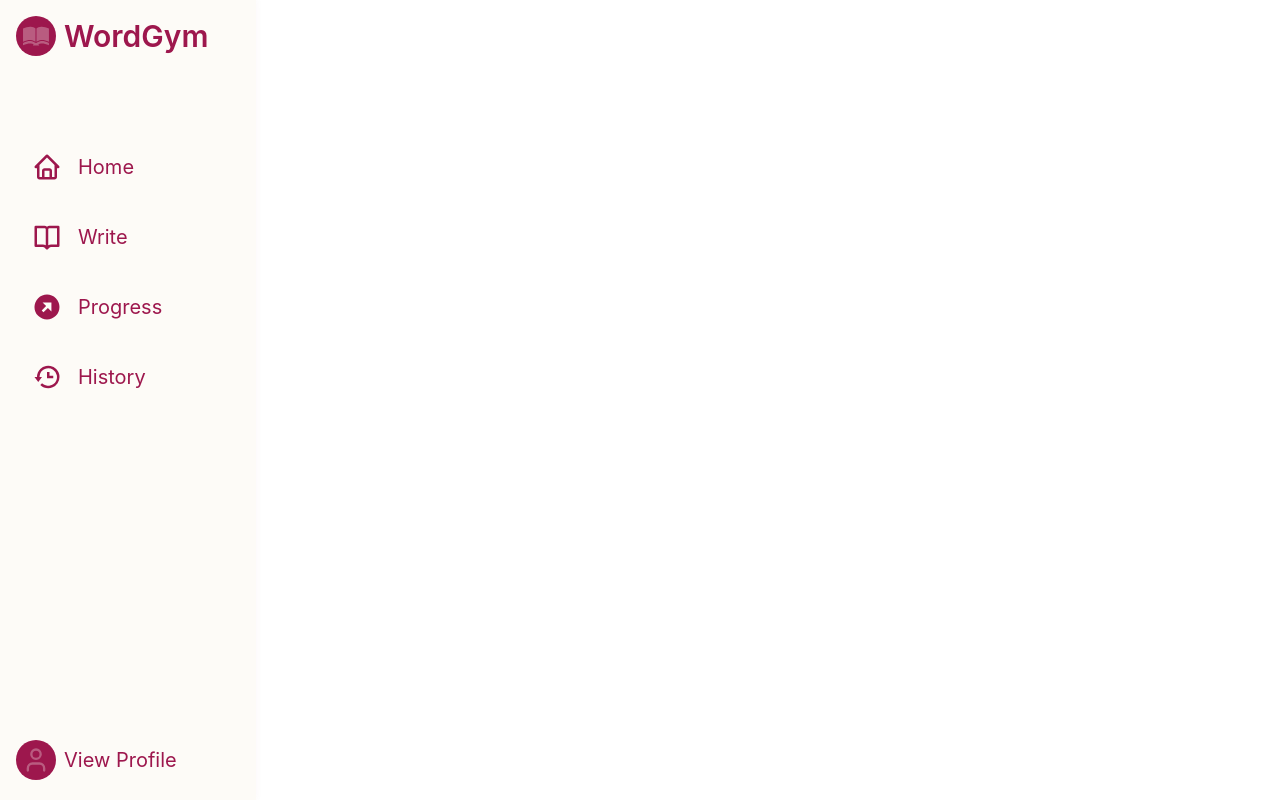
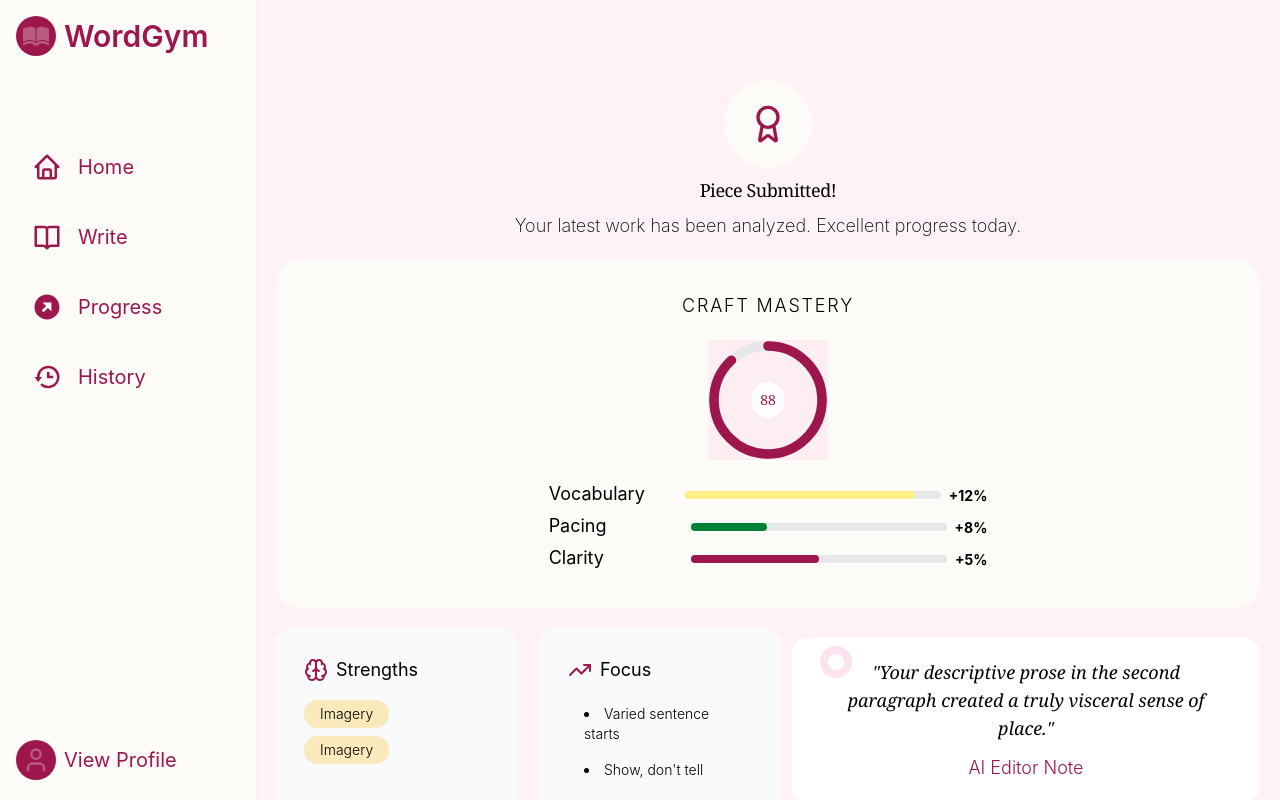
Before and after one commit to Maryam-Ibikunle/word-gym, a React (Vite) app: page /analysis in a window 1280 px wide. Built offline with nearby package versions, Linux system fonts and the light colour scheme.

Commit message:
Switched profile to analysis to correct a mistake.

```diff
--- a/src/App.jsx
+++ b/src/App.jsx
@@ -7,7 +7,7 @@ import History from './pages/History'
 import Navbar from './component/layout/Navbar'
 import Topbar from './component/layout/Topbar'
 import React from 'react'
-import Profile from './pages/Profile'
+import Analysis from './pages/Analysis'
 import Archive from './component/history/Archive'
 import Drafts from './component/history/Drafts'
 import ScrollToTop from './component/layout/ScrollToTop'
@@ -36,7 +36,7 @@ const App = () => {
               <Route path="drafts" element={<Drafts />} />
             </Route>
 
-            <Route path="/profile" element={<Profile />} />
+            <Route path="/analysis" element={<Analysis />} />
           </Routes>
         </main>
       </div>
--- a/src/pages/Profile.jsx
+++ b/src/pages/Analysis.jsx
@@ -3,7 +3,7 @@ import { Award, Brain, TrendingUp } from 'lucide-react'
 import Indicator from '../component/progress/Indicator'
 import Progressbar from '../component/ui/Progressbar'
 
-const Profile = () => {
+const Analysis = () => {
 
   const grade = "Excellent"
   const score = 88
@@ -46,6 +46,7 @@ const Profile = () => {
           </div>
         </div>
       </section>
+      <div className='flex flex-col gap-5 md:flex-row md:gap-3 items-center'>
       <section className='flex flex-row gap-6'>
         <div className='bg-gray-50 p-7 flex flex-col rounded-2xl gap-4 w-auto md:w-60'>
           <div className='inline-flex gap-2 items-center'>
@@ -81,8 +82,9 @@ const Profile = () => {
         <i className='font-serif text-center'>"Your descriptive prose in the second paragraph created a truly visceral sense of place."</i>
         <p className='font-light text-primary'>AI Editor Note</p>
       </article>
+      </div>
     </main>
   )
 }
 
-export default Profile
+export default Analysis
--- a/src/pages/Write.jsx
+++ b/src/pages/Write.jsx
@@ -68,7 +68,7 @@ const Write = () => {
           <FolderBookmark className="w-5 h-5 text-primary" />
           <span>Chapter 1</span>
         </div>
-        <NavLink to="#">
+        <NavLink to="/analysis">
           <button
             type="button"
             className="inline-flex gap-2 bg-linear-to-r from-[#580707] to-primary text-white px-4 p-2 rounded-2xl cursor-pointer"
```
